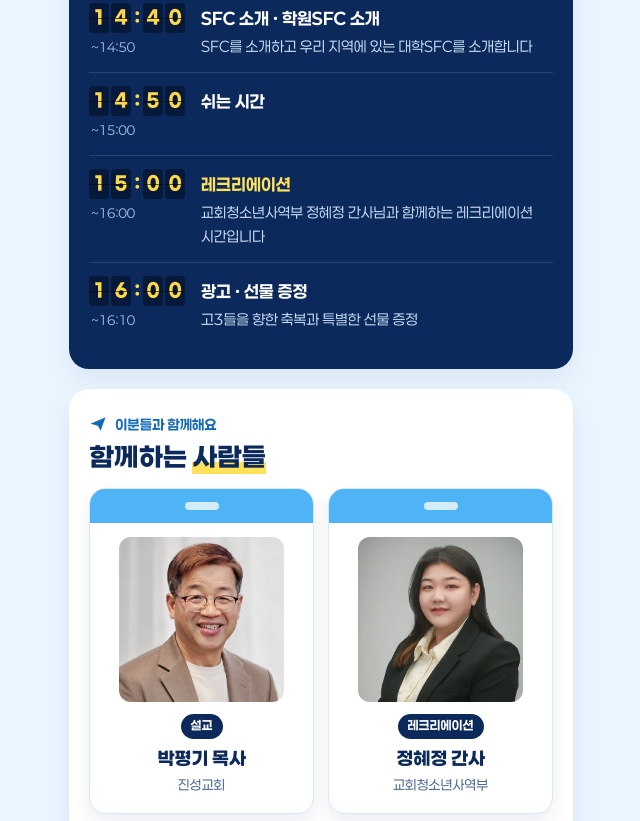
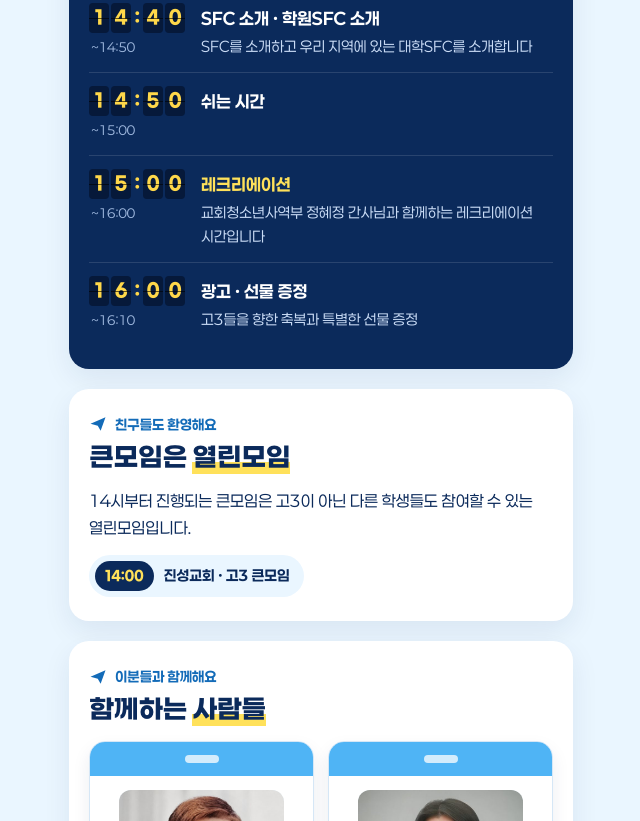
Before and after one commit to hanrimrnf-star/sfc-jeonbuk, a plain HTML site: page go3-2026/index.html in a window 1280 px wide. Shown: the part 1737-2558 px from the top of the page, without its empty margins (319-959 px from the left). Drawn offline with Linux system fonts and the light colour scheme.

Commit message:
프로그램 아래 열린모임 안내 카드 추가
Co-Authored-By: Claude Opus 5.5 <noreply@anthropic.com>
Claude-Session: https://claude.ai/code/session_011BdVKBAkyzLDzv9cGvhaCP

```diff
--- a/go3-2026/index.html
+++ b/go3-2026/index.html
@@ -151,6 +151,8 @@ p{margin:0 0 10px}
 .gate .body{padding:12px 14px 14px}
 .gate .body p{font-size:14.5px;color:var(--sub)}
 /* share, next, desk */
+.open .when{display:inline-flex;align-items:center;gap:10px;margin-top:4px;padding:6px 14px 6px 6px;border-radius:999px;background:var(--pale);font-size:14.5px;font-weight:700}
+.open .when span{background:var(--navy);color:var(--yel);padding:4px 10px 3px;border-radius:999px;font-size:14px;font-variant-numeric:tabular-nums}
 .share{text-align:center}
 .share img{display:block;height:auto;width:76%;max-width:330px;margin:6px auto 18px;border-radius:12px;box-shadow:0 16px 30px rgba(11,42,91,.22);rotate:-2deg}
 .next{overflow:hidden;background:linear-gradient(160deg,#fff 45%,var(--pale))}
@@ -246,6 +248,13 @@ footer{text-align:center;color:var(--sub);font-size:13px;margin-top:28px}
 <div class="row"><div><span class="flip d"><i>1</i><i>4</i><i class="c">:</i><i>5</i><i>0</i></span><small>~15:00</small></div><div><b>쉬는 시간</b></div></div>
 <div class="row hl"><div><span class="flip d"><i>1</i><i>5</i><i class="c">:</i><i>0</i><i>0</i></span><small>~16:00</small></div><div><b>레크리에이션</b><p>교회청소년사역부 정혜정 간사님과 함께하는 레크리에이션 시간입니다</p></div></div>
 <div class="row"><div><span class="flip d"><i>1</i><i>6</i><i class="c">:</i><i>0</i><i>0</i></span><small>~16:10</small></div><div><b>광고 · 선물 증정</b><p>고3들을 향한 축복과 특별한 선물 증정</p></div></div>
+</section>
+
+<section class="open">
+<div class="kick"><svg viewBox="0 0 24 24"><use href="#pl"/></svg>친구들도 환영해요</div>
+<h2 class="d">큰모임은 <em>열린모임</em></h2>
+<p>14시부터 진행되는 큰모임은 고3이 아닌 다른 학생들도 참여할 수 있는 열린모임입니다.</p>
+<div class="when"><span class="d">14:00</span>진성교회 · 고3 큰모임</div>
 </section>
 
 <section>
```
